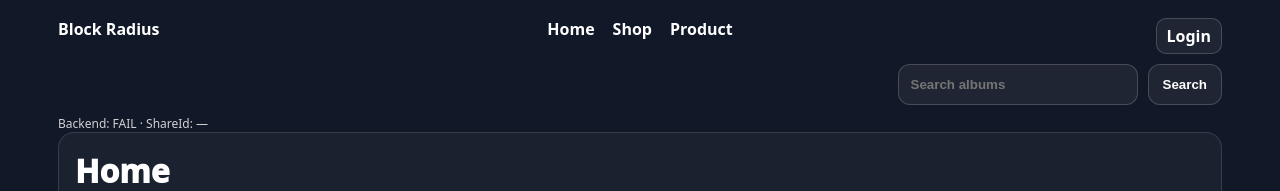
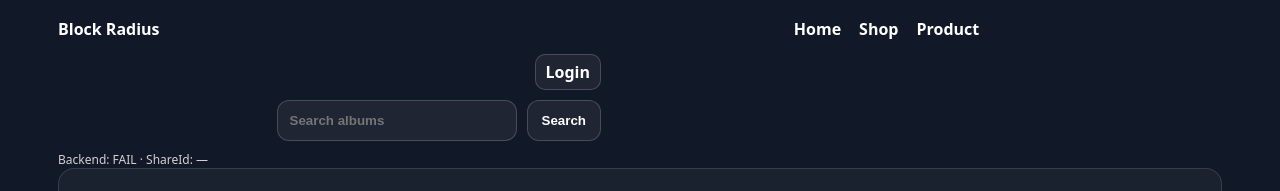
Before and after one commit to testingthechange/blackout-web, a React (Vite) app: page / in a window 1280 px wide. Shown: the top 191 px of the page. Built offline with nearby package versions, Linux system fonts and the light colour scheme; no server answers.

Commit message:
App: lock product layout to equal two-column grid

```diff
--- a/src/App.jsx
+++ b/src/App.jsx
@@ -122,7 +122,8 @@ export default function App() {
     <div style={{ minHeight: "100vh", background: "#111827", color: "white" }}>
       <div style={{ maxWidth: 1200, margin: "0 auto", padding: "18px 18px 120px" }}>
         {/* HEADER */}
-        <div style={{ display: "grid", gridTemplateColumns: "1fr auto 1fr", gap: 12, alignItems: "start" }}>
+      <div style={{ display: "grid", gridTemplateColumns: "1fr 1fr", gap: 14, maxWidth: 1100 }}>
+
           <div style={{ fontWeight: 900 }}>Block Radius</div>
 
           <div style={{ display: "flex", gap: 18, justifyContent: "center" }}>
```
